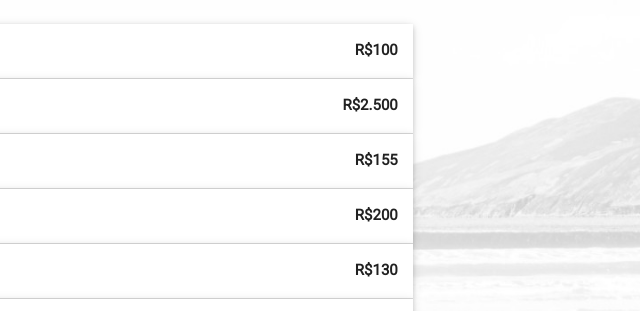
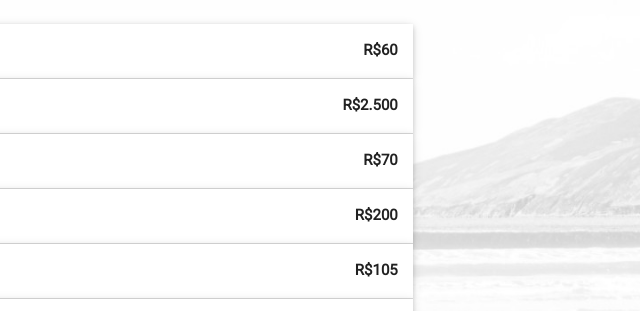
Before and after one commit to flaviojmendes/desapega, a plain HTML site: page index.html in a window 1280 px wide. Shown: the part 436-747 px from the top of the page, 640-1280 px from the left. Drawn offline with nearby package versions, Linux system fonts and the light colour scheme.

Commit message:
updating prices

```diff
--- a/index.html
+++ b/index.html
@@ -60,7 +60,7 @@
 
           <ul class="collapsible popout">
             <li>
-              <div class="collapsible-header"><i class="material-icons">disc_full</i>Blu-ray Disc player <span class="price">R$100</span></div>
+              <div class="collapsible-header"><i class="material-icons">disc_full</i>Blu-ray Disc player <span class="price">R$60</span></div>
               <div class="collapsible-body">
                 <div class="container product-container">
                   <div class="row">
@@ -109,7 +109,7 @@
 <!--              </div>-->
 <!--            </li>-->
             <li>
-              <div class="collapsible-header"><i class="material-icons">outdoor_grill</i>Grill George Foreman Jumbo <span class="price">R$155</span></div>
+              <div class="collapsible-header"><i class="material-icons">outdoor_grill</i>Grill George Foreman Jumbo <span class="price">R$70</span></div>
               <div class="collapsible-body">
                 <div class="container product-container">
                   <div class="row">
@@ -143,7 +143,7 @@
               </div>
             </li>
             <li>
-              <div class="collapsible-header"><i class="material-icons">chair_alt</i>Banqueta Corino Preta (cada) <span class="price">R$130</span></div>
+              <div class="collapsible-header"><i class="material-icons">chair_alt</i>Banqueta Corino Preta (cada) <span class="price">R$105</span></div>
               <div class="collapsible-body">
                 <div class="container product-container">
                   <div class="row">
```
